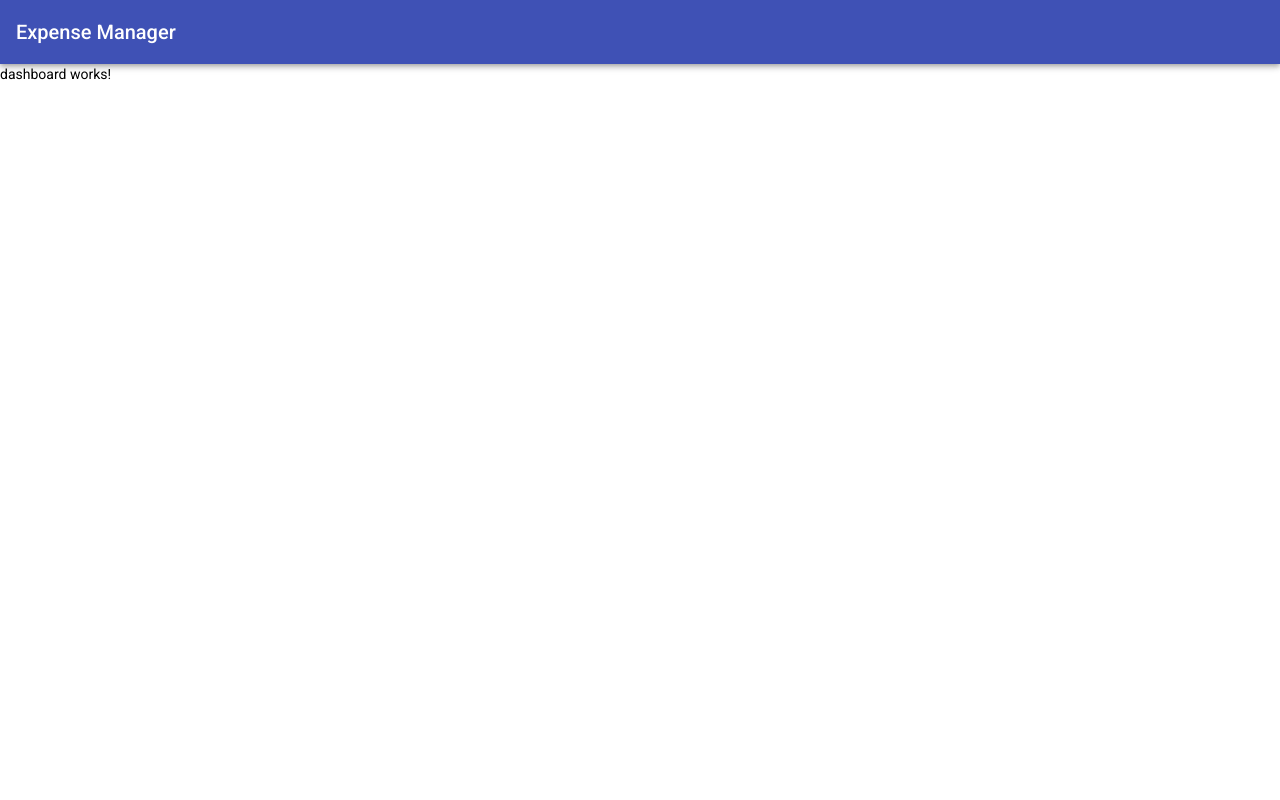
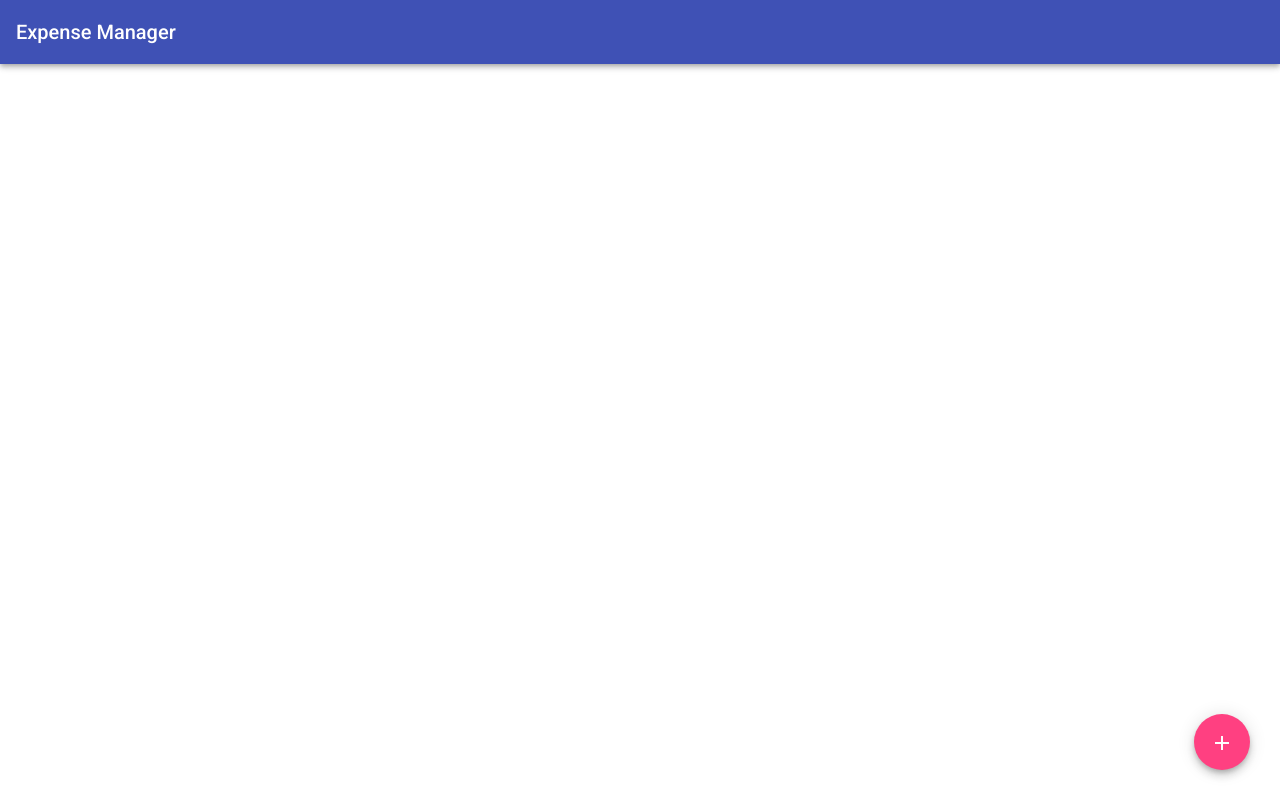
Before and after one commit to miguelcaravantes/expense-manager-web, an Angular app: page /dashboard in a window 1280 px wide. Built offline with nearby package versions, Linux system fonts and the light colour scheme.

Commit message:
add plus button to dashboard

```diff
--- a/src/app/dashboard/dashboard.component.html
+++ b/src/app/dashboard/dashboard.component.html
@@ -1 +1,5 @@
-<p>dashboard works!</p>
+<div class="container">
+    <button mat-fab matTooltip="Info about the action"  class="floatting-button" >
+        <mat-icon>add</mat-icon>
+    </button>
+</div>
--- a/src/app/dashboard/dashboard.component.scss
+++ b/src/app/dashboard/dashboard.component.scss
@@ -0,0 +1,11 @@
+.container
+{
+    margin: 20px;
+}
+
+.floatting-button
+{
+    bottom: 30px;
+    right: 30px;
+    position: fixed;
+}
--- a/src/app/material.module.ts
+++ b/src/app/material.module.ts
@@ -2,7 +2,6 @@ import { NgModule } from '@angular/core';
 import { MatToolbarModule } from '@angular/material/toolbar';
 import { MatIconModule } from '@angular/material/icon';
 import { MatButtonModule } from '@angular/material/button';
-
 
 @NgModule({
   declarations: [],
```
